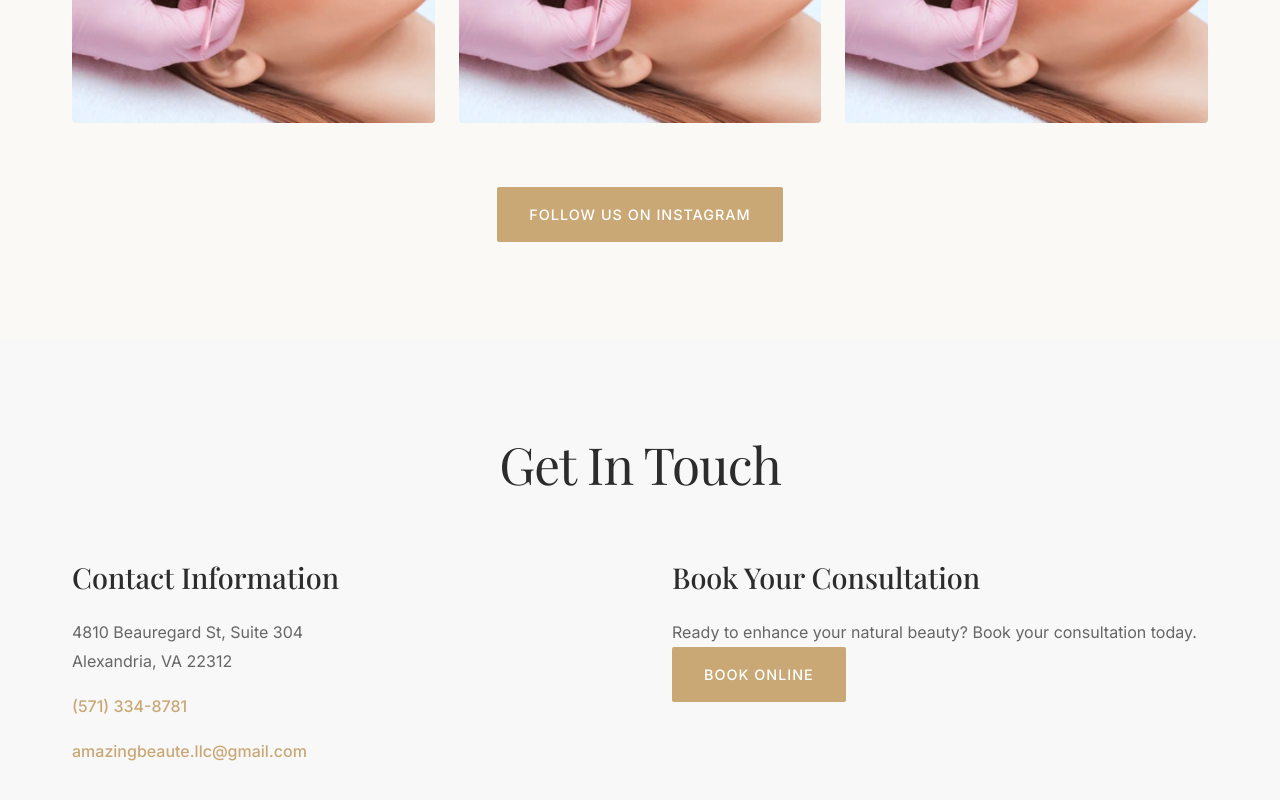
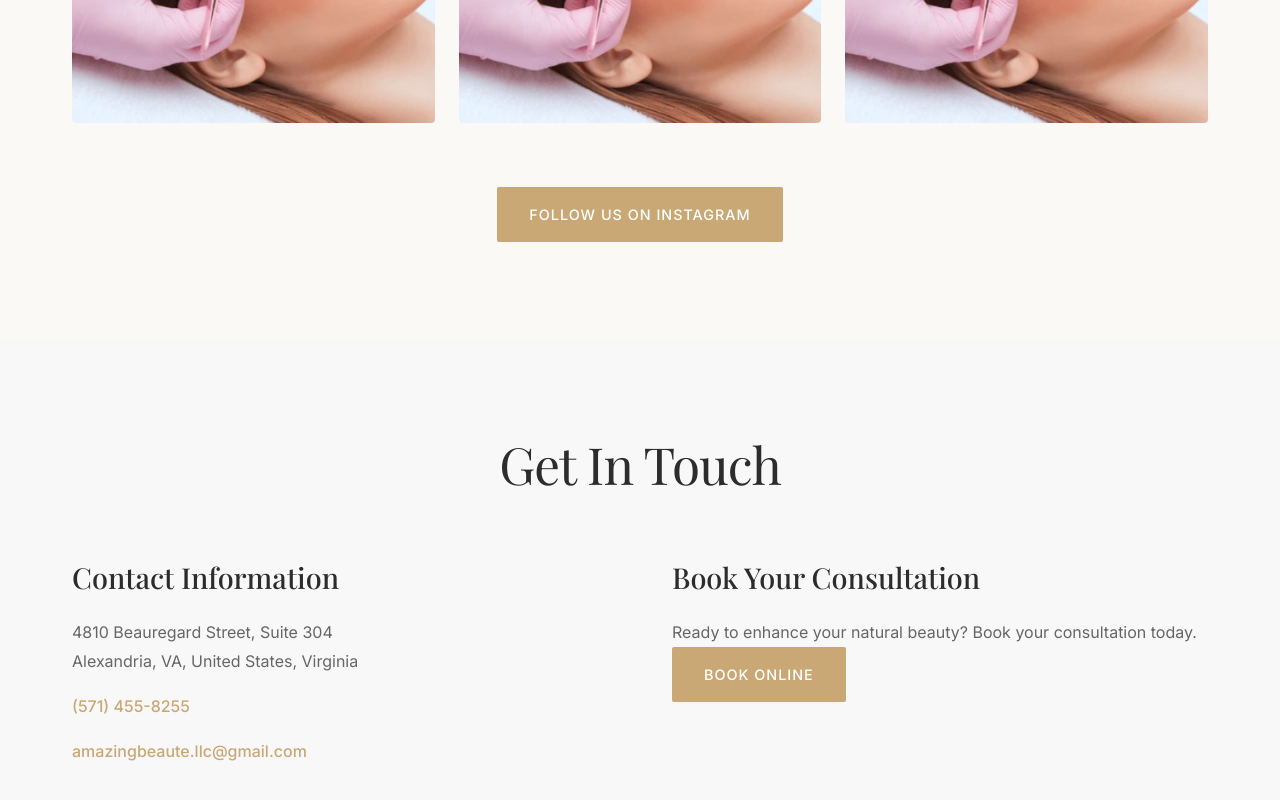
Before and after one commit to AmazingBeaute/amazing-beaute-react, a React (Vite) app: page / in a window 1280 px wide. Shown: the part 3126-3926 px from the top of the page. Built offline with nearby package versions, Linux system fonts and the light colour scheme.

Commit message:
contact updated

```diff
--- a/src/components/Contact.jsx
+++ b/src/components/Contact.jsx
@@ -8,8 +8,8 @@ const Contact = () => {
         <div className="contact-grid">
           <div className="contact-info">
             <h3>Contact Information</h3>
-            <p>4810 Beauregard St, Suite 304<br />Alexandria, VA 22312</p>
-            <p><a href="tel:+15713348781">(571) 334-8781</a></p>
+            <p>4810 Beauregard Street, Suite 304<br />Alexandria, VA, United States, Virginia</p>
+            <p><a href="tel:+15714558255">(571) 455-8255</a></p>
             <p><a href="mailto:amazingbeaute.llc@gmail.com">amazingbeaute.llc@gmail.com</a></p>
           </div>
           <div className="contact-cta">
--- a/src/components/Gallery.jsx
+++ b/src/components/Gallery.jsx
@@ -23,7 +23,7 @@ const Gallery = () => {
         </div>
         <div className="follow-us">
           <a
-            href="https://instagram.com/amazingbeaute"
+            href="https://instagram.com/amazingbeaute4u"
             target="_blank"
             rel="noopener noreferrer"
             className="follow-btn"
```
